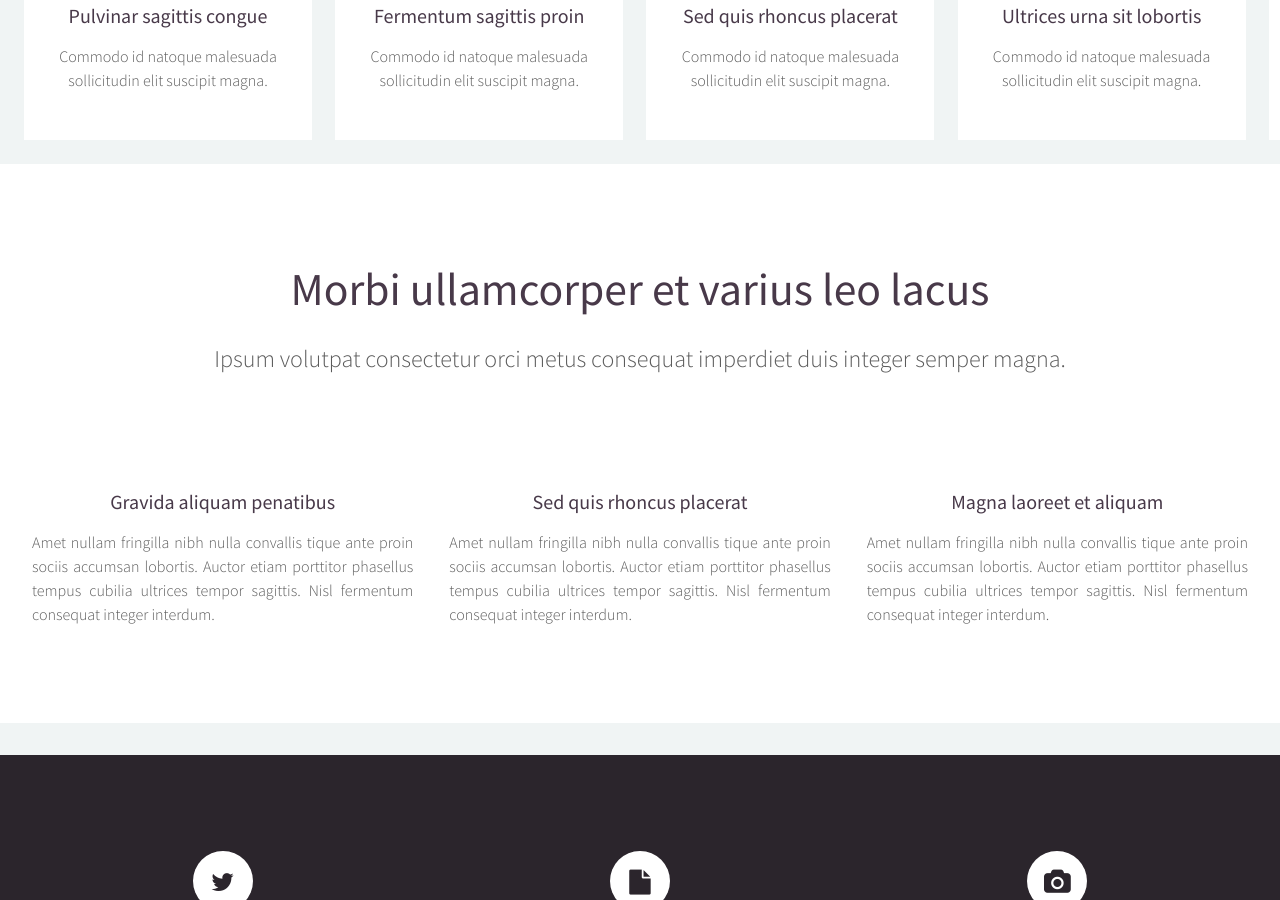
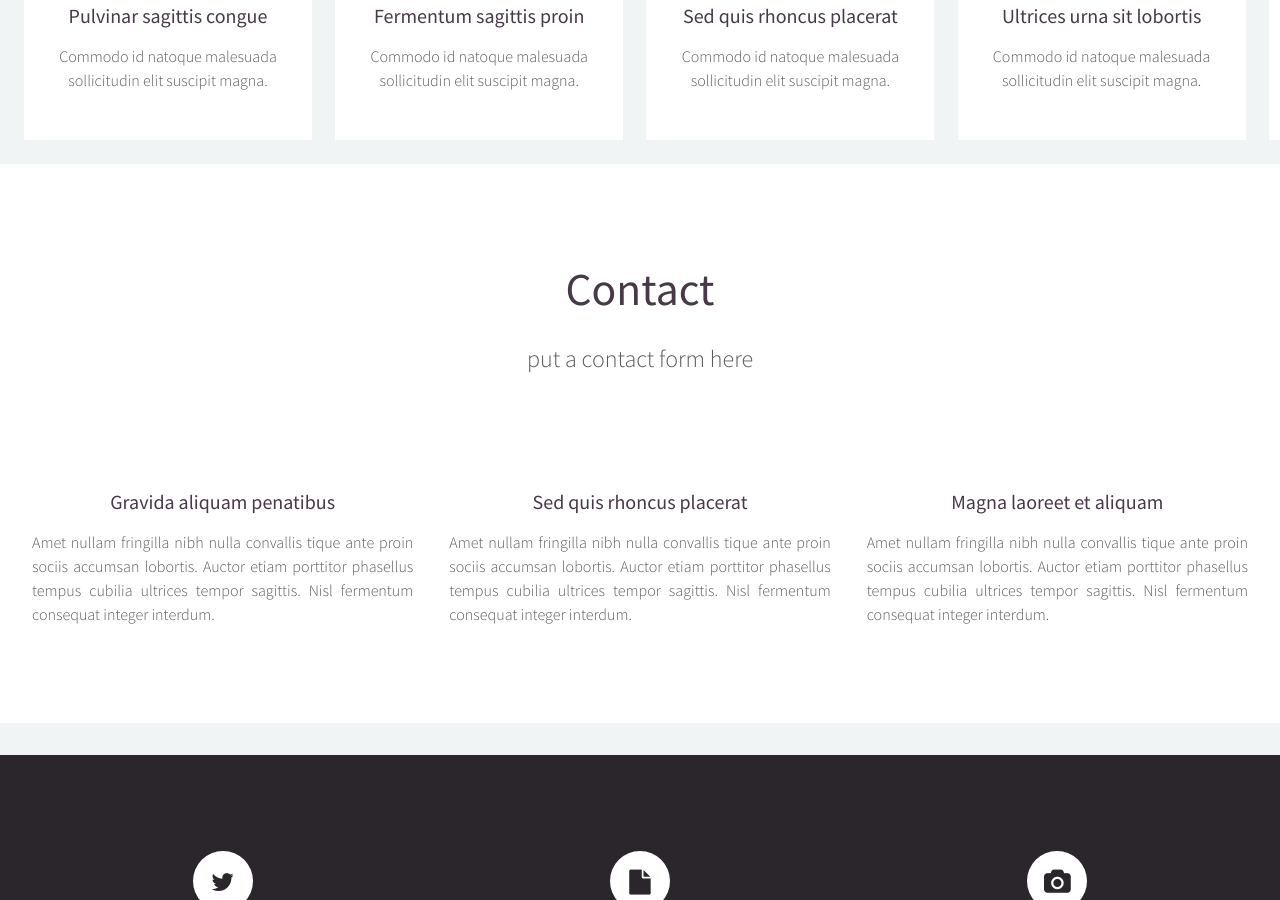
Before and after one commit to clawrence8/clawrence8.github.io, a Jekyll site: the page built from index.html, in a window 1280 px wide and 900 px high, scrolled down 1792 px. Built offline with Jekyll 4.4.1, drawn with Linux system fonts in a browser that asks for light colours; nearby versions of some CDN libraries; library files that are not in the unit come from our copies; some of the changed lines change nothing that is shown.

Commit message:
added suggestion for contact form

```diff
--- a/_layouts/default.html
+++ b/_layouts/default.html
@@ -191,8 +191,8 @@
 
 					<section id="features" class="container special">
 						<header>
-							<h2>Morbi ullamcorper et varius leo lacus</h2>
-							<p>Ipsum volutpat consectetur orci metus consequat imperdiet duis integer semper magna.</p>
+							<h2>Contact</h2>
+							<p>put a contact form here</p>
 						</header>
 						<div class="row">
 							<article class="4u 12u(mobile) special">
@@ -373,12 +373,12 @@
 		</div>
 
 		<!-- Scripts -->
-			<script src="assets/js/jquery.min.js"></script>
-			<script src="assets/js/jquery.dropotron.min.js"></script>
-			<script src="assets/js/jquery.scrolly.min.js"></script>
-			<script src="assets/js/jquery.onvisible.min.js"></script>
-			<script src="assets/js/skel.min.js"></script>
-			<script src="assets/js/util.js"></script>
+			<script src="/html5up-helios/assets/js/jquery.min.js"></script>
+			<script src="/html5up-helios/assets/js/jquery.dropotron.min.js"></script>
+			<script src="/html5up-helios/assets/js/jquery.scrolly.min.js"></script>
+			<script src="/html5up-helios/assets/js/jquery.onvisible.min.js"></script>
+			<script src="/html5up-helios/assets/js/skel.min.js"></script>
+			<script src="/html5up-helios/assets/js/util.js"></script>
 			<!--[if lte IE 8]><script src="assets/js/ie/respond.min.js"></script><![endif]-->
 			<script src="assets/js/main.js"></script>
 
```
